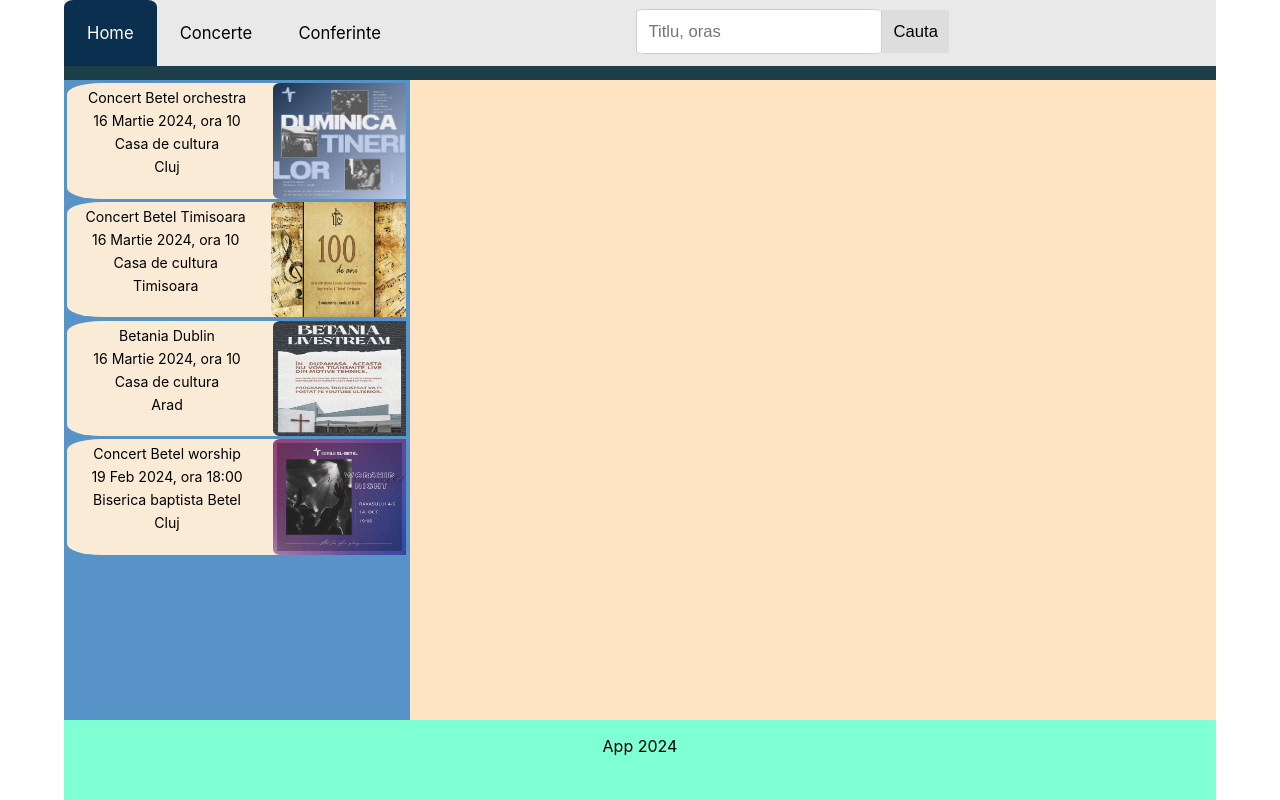
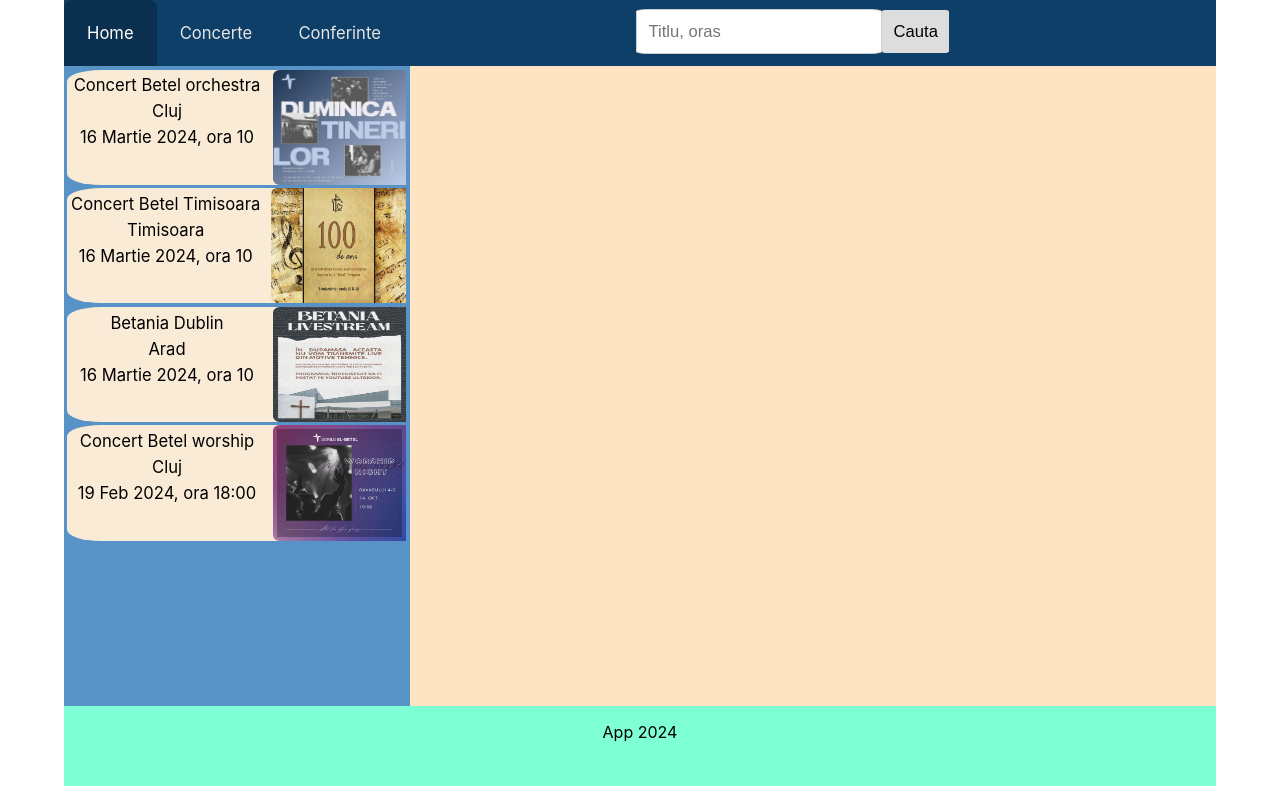
Before and after one commit to sebastianporumb/event-crestin, a React (Create React App) app: page / in a window 1280 px wide. Built offline with nearby package versions, Linux system fonts and the light colour scheme.

Commit message:
no location on card

```diff
--- a/src/App.css
+++ b/src/App.css
@@ -8,14 +8,13 @@
 }
 
 .App-header {
-  height: 10%;
   background-color: #1c3f49;
   width: 90%;
 }
 
 .topnav {
   overflow: hidden;
-  background-color: #e9e9e9;
+  background-color: #0d3f68;
 }
 
 .topnav a:hover {
@@ -31,7 +30,7 @@
 .topnav a {
   float: left;
   display: block;
-  color: black;
+  color: rgb(233, 229, 229);
   text-align: center;
   padding: 2% 2%;
   text-decoration: none;
@@ -88,7 +87,7 @@
 }
 
 .selected-card-image {
-  width: 80vh;
+  max-width: 100%;
   max-height: 100%;
   border-radius: 10%;
 }
--- a/src/Components/Events/Card.css
+++ b/src/Components/Events/Card.css
@@ -7,7 +7,7 @@
   margin-left: 1%;
   border-top-left-radius: 10%;
   border-bottom-left-radius: 10%;
-  font-size: 1.1vw;
+  font-size: 1.3vw;
   flex-direction: row;
 }
 
--- a/src/Components/Events/Card.js
+++ b/src/Components/Events/Card.js
@@ -10,9 +10,8 @@ const Card = ({ id, title, date, location, city, image, onClick }) => {
     <div className="card" onClick={handleClick}>
       <div className="card-content">
         <p className="card-title">{title}</p>
+        <p className="card-city">{city}</p>
         <p className="card-date">{date}</p>
-        <p className="card-location">{location}</p>
-        <p className="card-city">{city}</p>
       </div>
       <img className="card-image" src={image} alt={title} />
     </div>
```
